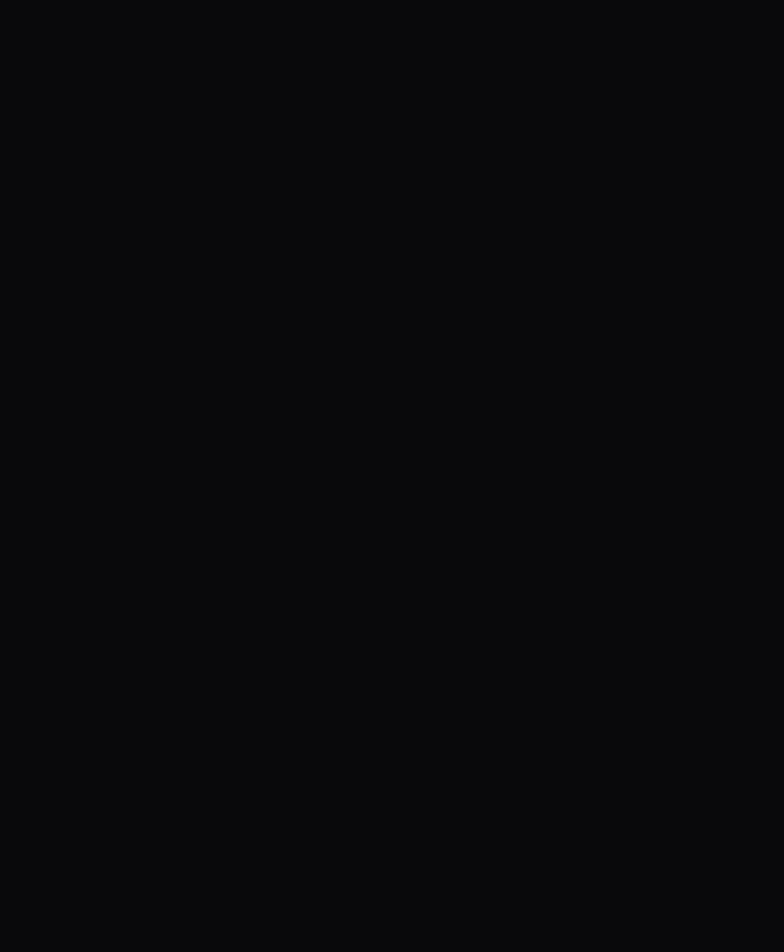
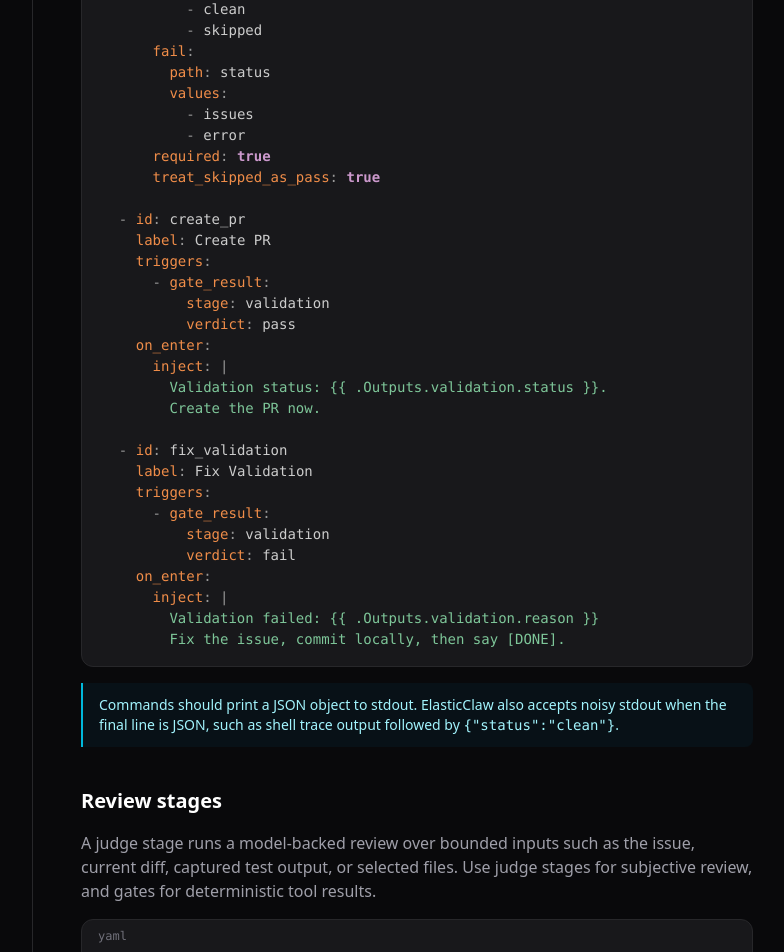
Before and after one commit to elasticclaw/elasticclaw.ai, a Next.js app: page /docs/workflows in a window 1280 px wide. Shown: the part 2760-3712 px from the top of the page, without its empty margins (207-991 px from the left). Before the commit the page ends 2576 px from the top, so only its background shows below. Built offline with nearby package versions, Linux system fonts and the light colour scheme.

Commit message:
Document 2026.6.7 workflow updates

```diff
--- a/src/app/docs/providers/page.tsx
+++ b/src/app/docs/providers/page.tsx
@@ -16,6 +16,7 @@
             { name: "Daytona", href: "/docs/providers/daytona", status: "Supported", desc: "Cloud dev environments with snapshot support. Good for fast sandbox startup.", type: "ephemeral" },
             { name: "Replicated CMX", href: "/docs/providers/replicated", status: "Supported", desc: "Cloud-hosted sandbox infrastructure via Replicated's Compatibility Matrix.", type: "ephemeral" },
             { name: "exedev", href: "/docs/exe-dev", status: "Supported", desc: "Persistent VMs with SSH access through exe.dev. No cloud account needed — just SSH key authentication.", type: "stateful" },
+            { name: "Docker", href: "/docs/providers", status: "Supported", desc: "Local Docker-backed agents for development and CI-style validation. Useful with the Docker dev stack and optional Ollama.", type: "local" },
           ].map((p) => (
             <div key={p.name} className="bg-zinc-900 border border-zinc-800 rounded-lg p-4">
               <div className="flex items-center gap-3 mb-1">
@@ -38,7 +39,25 @@
           <p><code className="text-cyan-300">exec</code> — Execute commands in the sandbox (all providers)</p>
           <p><code className="text-cyan-300">snapshot</code> — Start from a prebuilt sandbox image (Daytona)</p>
           <p><code className="text-cyan-300">ssh</code> — Direct SSH access (exedev)</p>
+          <p><code className="text-cyan-300">image</code> and <code className="text-cyan-300">network</code> — Docker provider container image and network settings</p>
         </div>
+      </Section>
+
+      <Section title="Docker provider">
+        <p>
+          Docker is available for local development, integration tests, and
+          self-contained validation environments. Configure it as a sandbox
+          provider in <code>hub.yaml</code>, then select it from a workspace or
+          workflow with <code>provider: docker</code>.
+        </p>
+        <CodeBlock lang="yaml">{`providers:
+  docker:
+    image: elasticclaw/claw-agent:dev
+    network: elasticclaw-dev`}</CodeBlock>
+        <Note>
+          Docker runs agents on the hub host. Use Daytona, Replicated CMX, or
+          exedev when you need isolated hosted sandboxes for production agents.
+        </Note>
       </Section>
 
       <Section title="Listing providers">
@@ -48,7 +67,8 @@
       <Note>
         TTL-based auto-destroy helps control costs for ephemeral providers
         (Daytona, CMX). exedev VMs are persistent and not subject to
-        TTL — delete them explicitly when no longer needed.
+        TTL — delete them explicitly when no longer needed. The old local
+        provider has been removed; use Docker for local sandboxes.
       </Note>
     </DocsPage>
   );
--- a/src/app/docs/stages/page.tsx
+++ b/src/app/docs/stages/page.tsx
@@ -51,6 +51,56 @@
         PR was closed without merging. Decide: reopen, new PR, or ask the user.`}</CodeBlock>
       </Section>
 
+      <Section title="Tool gates">
+        <p>
+          Stages can run a command and evaluate its structured output before
+          deciding what happens next. The command runs in the agent workspace,
+          and the named output is available to later templates as
+          <code>{"{{ .Outputs.<name>.<field> }}"}</code>.
+        </p>
+        <CodeBlock lang="yaml">{`stages:
+  - id: validate
+    label: Validate
+    triggers:
+      - message_contains: "[DONE]"
+    on_enter:
+      run:
+        command: python3 scripts/check.py
+        output: check
+        timeout: 10m
+    gate:
+      output: check
+      pass:
+        path: status
+        values: [passed, skipped]
+      fail:
+        path: status
+        values: [failed, error]
+      required: true
+
+  - id: create_pr
+    triggers:
+      - gate_result:
+          stage: validate
+          verdict: pass
+    on_enter:
+      inject: |
+        Validation passed with status {{ .Outputs.check.status }}.
+
+  - id: fix
+    triggers:
+      - gate_result:
+          stage: validate
+          verdict: fail
+    on_enter:
+      inject: |
+        Validation failed: {{ .Outputs.check.reason }}`}</CodeBlock>
+        <Note>
+          Gates are deterministic. They inspect command output; they do not ask
+          a model to reinterpret logs.
+        </Note>
+      </Section>
+
       <Section title="Stage fields">
         <div className="space-y-3 text-sm text-zinc-400">
           <p><code className="text-cyan-300">id</code> — Unique stage identifier (kebab-case)</p>
@@ -59,6 +109,7 @@
           <p><code className="text-cyan-300">terminal: true</code> — Marks a terminal stage (the agent will be terminated)</p>
           <p><code className="text-cyan-300">triggers</code> — Conditions that transition into this stage</p>
           <p><code className="text-cyan-300">on_enter</code> — Actions to run when entering this stage</p>
+          <p><code className="text-cyan-300">gate</code> — Optional deterministic pass/fail evaluation over a named run output</p>
         </div>
       </Section>
 
@@ -66,6 +117,9 @@
         <p>Each trigger defines a condition. Exactly one field should be set per trigger:</p>
         <div className="space-y-3 text-sm text-zinc-400 mt-2">
           <p><code className="text-cyan-300">message_contains: "[DONE]"</code> — Matches when an agent message contains this substring (case-insensitive)</p>
+          <p><code className="text-cyan-300">gate_result</code> — Matches a previous gate verdict, such as <code>pass</code> or <code>fail</code></p>
+          <p><code className="text-cyan-300">judge_verdict</code> — Matches a model review verdict from a judge stage</p>
+          <p><code className="text-cyan-300">output_matches</code> — Matches a persisted output path against one or more expected values</p>
           <p><code className="text-cyan-300">pr_merged:</code> — Triggers when the tracked PR is merged (key presence alone activates it)</p>
           <p><code className="text-cyan-300">pr_closed:</code> — Triggers when the tracked PR is closed without merging</p>
           <p><code className="text-cyan-300">pr_conditions:</code> — Compound conditions that must all pass:</p>
@@ -80,6 +134,8 @@
       <Section title="On-enter actions">
         <div className="space-y-3 text-sm text-zinc-400">
           <p><code className="text-cyan-300">inject</code> — Sends a user message to the agent</p>
+          <p><code className="text-cyan-300">run</code> — Runs a command in the agent workspace and can persist stdout as structured output</p>
+          <p><code className="text-cyan-300">judge</code> — Runs a model-backed review over bounded inputs and persists a verdict</p>
           <p><code className="text-cyan-300">move_issue</code> — Moves the associated Linear, Shortcut, or GitHub issue. It accepts a status string or <code>{"{ status, issue_id }"}</code>.</p>
           <p><code className="text-cyan-300">close_issue: true</code> — Closes the associated GitHub issue</p>
           <p><code className="text-cyan-300">add_labels</code> — Adds labels to the associated GitHub issue</p>
--- a/src/app/docs/workflows/page.tsx
+++ b/src/app/docs/workflows/page.tsx
@@ -1,5 +1,5 @@
 import type { Metadata } from "next";
-import { DocsPage, CodeBlock, Section } from "@/components/docs-page";
+import { DocsPage, CodeBlock, Section, Note } from "@/components/docs-page";
 
 export const metadata: Metadata = { title: "Workflows" };
 
@@ -96,6 +96,99 @@
         </div>
       </Section>
 
+      <Section title="Run commands and gates">
+        <p>
+          Workflow stages can run deterministic commands in the agent workspace,
+          persist structured output, and use gates to choose the next stage.
+          This is useful for tests, security scanners, deploy previews,
+          CodeBuild jobs, or any tool that can print JSON.
+        </p>
+        <CodeBlock lang="yaml">{`stages:
+  - id: validation
+    label: Validation
+    triggers:
+      - message_contains: "[DONE]"
+    on_enter:
+      run:
+        command: python3 scripts/validate.py
+        output: validation
+        timeout: 30m
+    gate:
+      output: validation
+      pass:
+        path: status
+        values:
+          - clean
+          - skipped
+      fail:
+        path: status
+        values:
+          - issues
+          - error
+      required: true
+      treat_skipped_as_pass: true
+
+  - id: create_pr
+    label: Create PR
+    triggers:
+      - gate_result:
+          stage: validation
+          verdict: pass
+    on_enter:
+      inject: |
+        Validation status: {{ .Outputs.validation.status }}.
+        Create the PR now.
+
+  - id: fix_validation
+    label: Fix Validation
+    triggers:
+      - gate_result:
+          stage: validation
+          verdict: fail
+    on_enter:
+      inject: |
+        Validation failed: {{ .Outputs.validation.reason }}
+        Fix the issue, commit locally, then say [DONE].`}</CodeBlock>
+        <Note>
+          Commands should print a JSON object to stdout. ElasticClaw also
+          accepts noisy stdout when the final line is JSON, such as shell trace
+          output followed by <code>{"{\"status\":\"clean\"}"}</code>.
+        </Note>
+      </Section>
+
+      <Section title="Review stages">
+        <p>
+          A judge stage runs a model-backed review over bounded inputs such as
+          the issue, current diff, captured test output, or selected files.
+          Use judge stages for subjective review, and gates for deterministic
+          tool results.
+        </p>
+        <CodeBlock lang="yaml">{`stages:
+  - id: review
+    label: Review
+    triggers:
+      - message_contains: "[READY_FOR_REVIEW]"
+    on_enter:
+      judge:
+        model: anthropic/claude-sonnet-4-6
+        inputs:
+          - issue
+          - git_diff
+          - test_output
+        output: review_result
+        instructions: |
+          Decide whether the implementation satisfies the issue.
+        require:
+          verdict: pass
+
+  - id: fix_review
+    triggers:
+      - judge_verdict: fail
+    on_enter:
+      inject: |
+        Review failed. Apply the requested fixes and say [READY_FOR_REVIEW].`}</CodeBlock>
+      </Section>
+
       <Section title="CLI commands">
         <CodeBlock lang="bash">{`elasticclaw workspace create --name my-app
 elasticclaw workspace push my-app
--- a/src/app/docs/workspaces/page.tsx
+++ b/src/app/docs/workspaces/page.tsx
@@ -63,6 +63,48 @@
 elasticclaw workspace rm my-app`}</CodeBlock>
       </Section>
 
+      <Section title="Workspace scripts">
+        <p>
+          Workspace scripts are copied into each agent workspace under{" "}
+          <code>scripts/</code>. Use them for deterministic workflow steps such
+          as tests, scanners, deploy-preview checks, or build gates.
+        </p>
+        <CodeBlock lang="text">{`.elasticclaw/workspaces/my-app/
+|-- elasticclaw-config.yaml
+|-- AGENTS.md
+|-- TOOLS.md
+\`-- scripts/
+    |-- validate.py
+    \`-- checks/
+        \`-- security.py`}</CodeBlock>
+        <CodeBlock lang="python">{`# scripts/validate.py
+import json
+
+print("running validation...")
+print(json.dumps({
+    "status": "clean",
+    "reason": "No issues found",
+}))`}</CodeBlock>
+        <CodeBlock lang="yaml">{`stages:
+  - id: validation
+    triggers:
+      - message_contains: "[DONE]"
+    on_enter:
+      run:
+        command: python3 scripts/validate.py
+        output: validation
+    gate:
+      output: validation
+      pass:
+        path: status
+        values: [clean]`}</CodeBlock>
+        <Note>
+          <code>elasticclaw workspace push</code> includes files under{" "}
+          <code>scripts/</code> recursively. Hidden script files and hidden
+          script directories are skipped.
+        </Note>
+      </Section>
+
       <Note>
         Workflows belong to exactly one workspace on ElasticClaw Server. Put shared runtime
         policy in the workspace and event-specific behavior in each workflow file.
```
